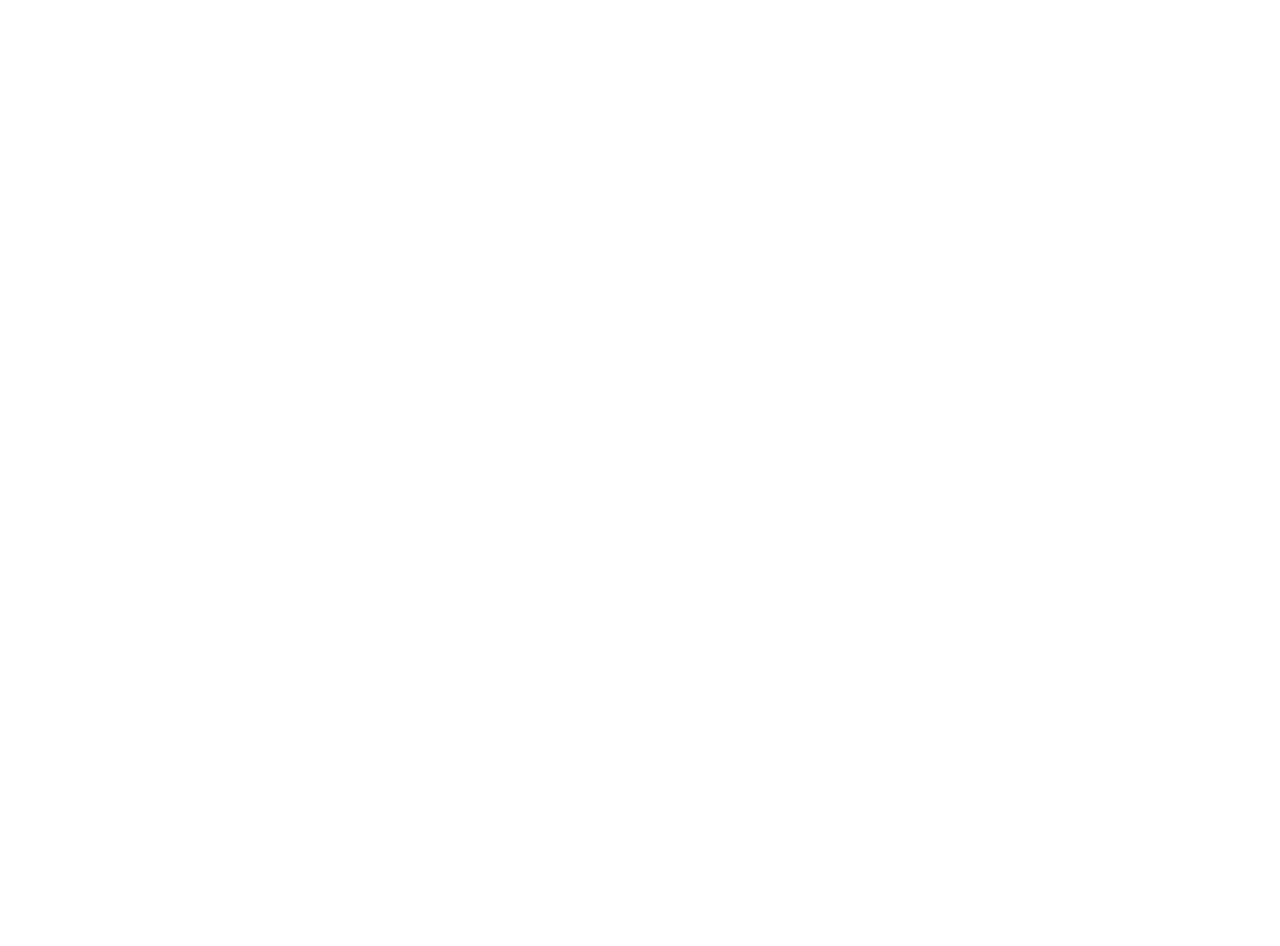
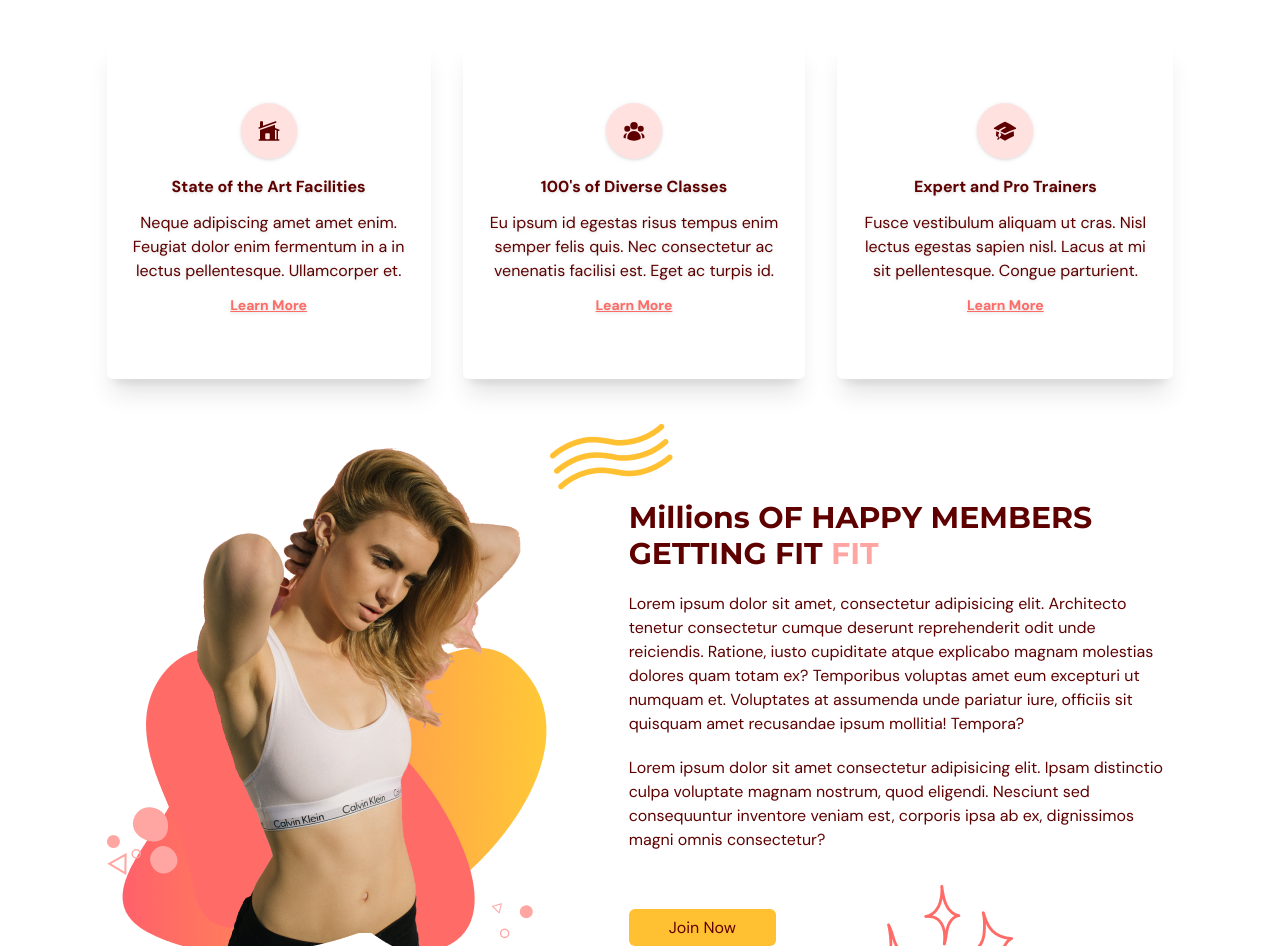
Before and after one commit to snigbar/Evo-Gym, a React (Vite) app: page / in a window 1280 px wide. Shown: the part 926-1872 px from the top of the page. Before the commit the page ends 800 px from the top, so only its background shows below. Built offline with nearby package versions, Linux system fonts and the light colour scheme; the HTML template or start-up script is replaced by a standard one.

Commit message:
benifits section completed

```diff
--- a/src/App.tsx
+++ b/src/App.tsx
@@ -2,6 +2,7 @@
 import { useEffect, useState } from "react"
 import { SelectedPageType } from "./shared/types"
 import Home from "./Sections/Home"
+import Benifits from "./Sections/Benifits"
 
 
 function App() {
@@ -26,9 +27,10 @@
 
   return (
 
-      <div>
+      <div className="relative">
         <Navbar selectedPage={selectedPage} setSelectedPage={setSelectedPage} topOfPage={topOfPage}></Navbar>
         <Home setSelectedPage={setSelectedPage}></Home>
+        <Benifits setSelectedPage={setSelectedPage}></Benifits>
       </div>
 
   )
--- /dev/null
+++ b/src/Sections/Benifits.tsx
@@ -0,0 +1,119 @@
+import Htext from '@/components/Htext'
+import { BenifitType, SelectedPageType } from '@/shared/types'
+import { motion } from 'framer-motion'
+import BenefitsPageGraphic from "@/assets/BenefitsPageGraphic.png";
+import {
+    HomeModernIcon,
+    UserGroupIcon,
+    AcademicCapIcon,
+  } from "@heroicons/react/24/solid";
+
+import BenifitCards from '@/components/BenifitCards';
+import ActionButton from '@/components/ActionButton';
+
+type Props = {
+    setSelectedPage: (data:SelectedPageType) => void
+}
+
+const benefits: BenifitType[] = [
+    {
+      icon: <HomeModernIcon className="h-6 w-6" />,
+      title: "State of the Art Facilities",
+      description:
+        "Neque adipiscing amet amet enim. Feugiat dolor enim fermentum in a in lectus pellentesque. Ullamcorper et.",
+    },
+    {
+      icon: <UserGroupIcon className="h-6 w-6" />,
+      title: "100's of Diverse Classes",
+      description:
+        "Eu ipsum id egestas risus tempus enim semper felis quis. Nec consectetur ac venenatis facilisi est. Eget ac turpis id.",
+    },
+    {
+      icon: <AcademicCapIcon className="h-6 w-6" />,
+      title: "Expert and Pro Trainers",
+      description:
+        "Fusce vestibulum aliquam ut cras. Nisl lectus egestas sapien nisl. Lacus at mi sit pellentesque. Congue parturient.",
+    },
+  ];
+
+
+const Benifits = ({setSelectedPage}: Props) => {
+  return (
+    <section id="benifits" className="mx-auto min-h-full w-5/6 py-20">
+    <motion.div onViewportEnter={() => setSelectedPage(SelectedPageType.Benifits)}
+        initial="hidden"
+        whileInView="visible"
+        transition={{ duration: 0.6 }}
+        variants={{
+        hidden: { opacity: 0, x: -100 },
+        visible: { opacity: 1, x: 0 },
+        }}>
+    {/* heading */}
+    <motion.div className='className="md:my-5 md:w-3/5'>
+    <Htext>MORE THAN JUST GYM.</Htext>
+          <p className="my-5 text-sm">
+            We provide world class fitness equipment, trainers and classes to
+            get you to your ultimate fitness goals with ease. We provide true
+            care into each and every member.
+          </p>
+    </motion.div>
+
+    {/* benifits cards */}
+
+    <div className='mt-5 items-center justify-between gap-8 md:flex'>
+       { benefits.map((benifit:BenifitType) => (<BenifitCards key={benifit.title} benifits={benifit} setSelectedPage={setSelectedPage}></BenifitCards>))}
+    </div>
+
+    {/* Image and description */}
+
+    <div className='mt-16 gap-8 items-center justify-between md:flex'>
+      {/* image */}
+      <img
+            className="mx-auto"
+            alt="benefits-page-graphic"
+            src={BenefitsPageGraphic}
+          />
+      {/* description */}
+      <motion.div
+              initial="hidden"
+              whileInView="visible"
+              viewport={{ once: true, amount: 0.5 }}
+              transition={{ delay: 0.2, duration: 0.5 }}
+              variants={{
+                hidden: { opacity: 0, x: 50 },
+                visible: { opacity: 1, x: 0 },
+              }}>
+
+        {/* title */}
+        <div className="relative">
+          <div className="before:absolute before:-top-20 before:-left-20 before:z-[-1] before:content-abstractwaves">
+            <div className="relative">
+            <Htext>Millions OF HAPPY MEMBERS GETTING FIT{' '}<span className='text-primary-300'>FIT</span></Htext>
+            </div>
+          </div>
+        </div>
+        {/* description */}
+        <div>
+          <p className='my-5'>Lorem ipsum dolor sit amet, consectetur adipisicing elit. Architecto tenetur consectetur cumque deserunt reprehenderit odit unde reiciendis. Ratione, iusto cupiditate atque explicabo magnam molestias dolores quam totam ex? Temporibus voluptas amet eum excepturi ut numquam et. Voluptates at assumenda unde pariatur iure, officiis sit quisquam amet recusandae ipsum mollitia! Tempora?</p>
+          <p className='mb-5'>Lorem ipsum dolor sit amet consectetur adipisicing elit. Ipsam distinctio culpa voluptate magnam nostrum, quod eligendi. Nesciunt sed consequuntur inventore veniam est, corporis ipsa ab ex, dignissimos magni omnis consectetur?</p>
+        </div>
+        {/* button */}
+        <div className="relative mt-16">
+              <div className="before:absolute before:-bottom-20 before:right-40 before:z-[-1] before:content-sparkles">
+                <ActionButton setSelectedPage={setSelectedPage}>
+                  Join Now
+                </ActionButton>
+              </div>
+            </div>
+
+      </motion.div>
+    </div>
+
+    </motion.div>
+
+    </section>
+
+  )
+}
+
+export default Benifits
--- /dev/null
+++ b/src/components/BenifitCards.tsx
@@ -0,0 +1,40 @@
+import { BenifitType, SelectedPageType } from '@/shared/types'
+import { motion } from 'framer-motion'
+import AnchorLink from 'react-anchor-link-smooth-scroll';
+
+type Props = {
+    benifits: BenifitType
+    setSelectedPage: (data:SelectedPageType) => void
+}
+
+const childVariant = {
+    hidden: { opacity: 0, scale: 0.9 },
+    visible: { opacity: 1, scale: 1 },
+  };
+
+const BenifitCards = ({benifits, setSelectedPage}: Props) => {
+  return (
+    <motion.div
+      variants={childVariant}
+      className="mt-5 rounded-md px-5 py-16 text-center drop-shadow shadow-xl antialiased"
+    >
+      <div className="mb-4 flex justify-center">
+        <div className="rounded-full bg-primary-100 p-4">
+          {benifits.icon}
+        </div>
+      </div>
+
+      <h4 className="font-bold">{benifits.title}</h4>
+      <p className="my-3">{benifits.description}</p>
+      <AnchorLink
+        className="text-sm font-bold text-primary-500 underline hover:text-secondary-500"
+        onClick={() => setSelectedPage(SelectedPageType.ContuctUs)}
+        href={`#${SelectedPageType.ContuctUs}`}
+      >
+        <p>Learn More</p>
+      </AnchorLink>
+    </motion.div>
+  )
+}
+
+export default BenifitCards
--- /dev/null
+++ b/src/components/Htext.tsx
@@ -0,0 +1,13 @@
+import React from 'react'
+
+type Props = {
+    children: React.ReactNode
+}
+
+const Htext = ({children}: Props) => {
+  return (
+    <h1 className="basis-3/5 font-montserrat text-3xl font-bold">{children}</h1>
+  )
+}
+
+export default Htext
--- a/src/components/Navbar/index.tsx
+++ b/src/components/Navbar/index.tsx
@@ -16,7 +16,7 @@
 
     const [menutoggle, setMenutoggle] = useState<boolean>(false)
     const isAboveMedia = useMediaQuery("(min-width:1060px)")
-    const navBackground = topOfPage ? "":"bg-primary-100 drop-shadow"
+    const navBackground = topOfPage ? "":"bg-primary-100 drop-shadow opacity-95"
     console.log(topOfPage)
 
 
@@ -71,7 +71,8 @@
         {/* mobile side menu */}
       { !isAboveMedia && menutoggle &&
 
-      <div className='fixed right-0 bottom-0 z-40 h-full bg-primary-100 drop-shadow-xl w-[300px]'>
+      <div className='abosolute h-screen'>
+      <div className='fixed right-0 bottom-0 z-50 h-screen bg-primary-100 drop-shadow-xl w-[300px]'>
 
         <div className='flex flex-col gap-4  h-full px-4 py-4 items-center justify-center'>
         <button className='rounded-full p-2 self-end hover:bg-primary-300 hover:text-white' onClick={() => setMenutoggle(!menutoggle)}><XMarkIcon className='h-6 w-6'></XMarkIcon></button>
@@ -100,6 +101,7 @@
         </div>
 
       </div>
+      </div>
 
       }
     </nav>
--- a/src/shared/types.ts
+++ b/src/shared/types.ts
@@ -9,5 +9,10 @@
     Benifits = 'benifits',
     OurClasses = 'ourclasses',
     ContuctUs = 'contactus',
+  }
 
+  export interface BenifitType {
+    icon: JSX.Element
+    title: string
+    description: string
   }
```
